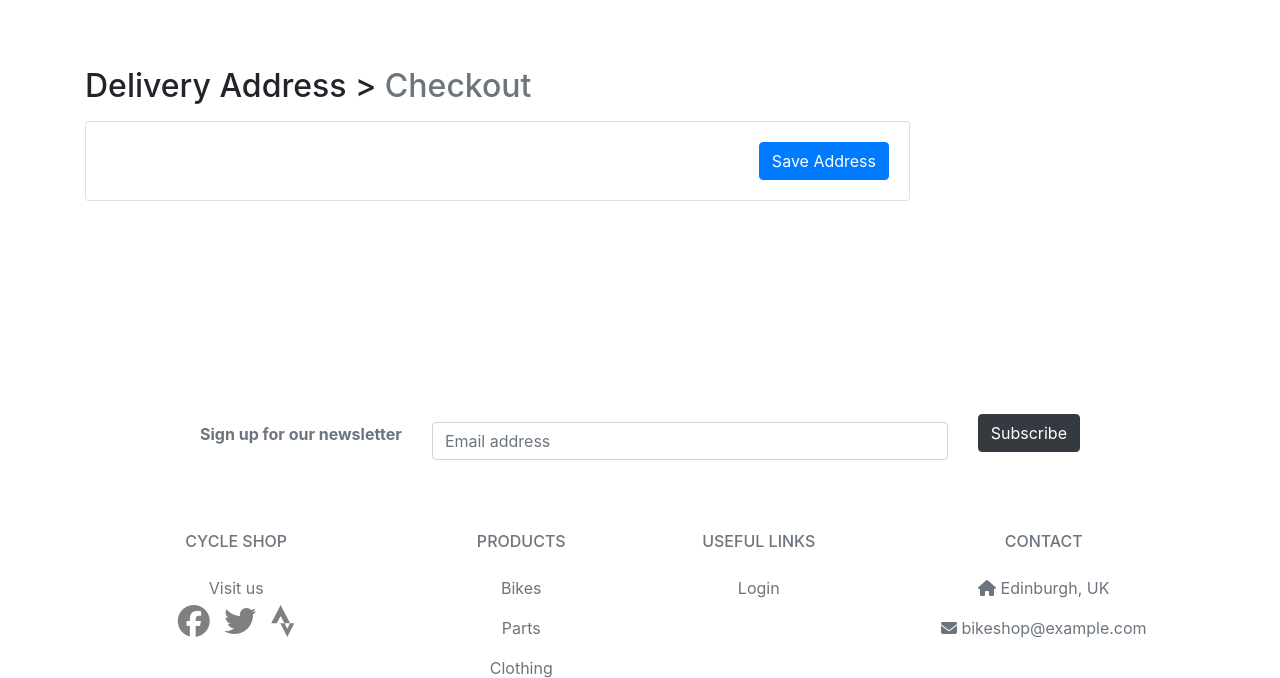
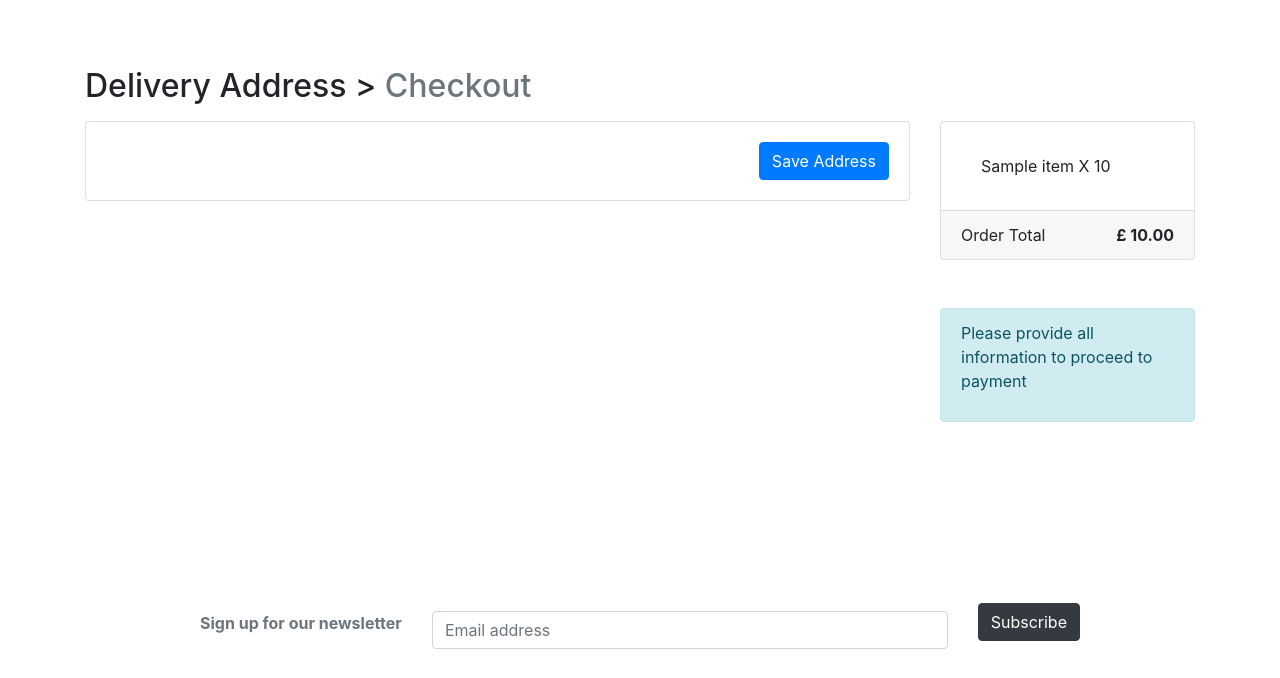
Before and after one commit to jamitag/project-5-eCommerce-Website, a Django app: template checkout/templates/checkout/checkout.html in a window 1280 px wide. Shown: the part 146-824 px from the top of the page. Run offline with Django 3.2, Linux system fonts and the light colour scheme; the template is opened without the code that fills it: most values are stand-ins (such as "Sample title", 1, 10 or a date in 2020); parts of the project's set-up code (start-up, migrations or seed data) failed here and were passed over; some libraries are stand-ins or nearby versions.

Commit message:
Create additional checkout functionality - total items, save address

```diff
--- a/checkout/templates/checkout/checkout.html
+++ b/checkout/templates/checkout/checkout.html
@@ -30,6 +30,33 @@
                 </div>
             </div>
         </div>
+        <div class="col-md-3">
+            <div class="card" style="height: auto;">
+                <div class="card-body">
+                    <ul class="list-group list-group-flush">
+                        {% for order_item in order_items %}
+                        <li class="list-group-item">
+                            {{order_item.item.name}} X {{order_item.quantity}}
+                        </li>
+                        {% endfor %}
+                    </ul>
+                </div>
+                <div class="card-footer">
+                    <span class="float-left">Order Total</span>
+                    <span class="float-right"><b>£ {{order_total|floatformat:2}}</b></span>
+                </div>
+            </div>
+            <br><br>
+            {% if saved_address.is_fully_filled %}
+            <a href="{% url 'payment' %}" class="btn btn-warning btn-md">Make Payment</a>
+            {% else %}
+            <div class="alert alert-info">
+                <p>
+                    Please provide all information to proceed to payment
+                </p>
+            </div>
+            {% endif %}
+        </div>
     </div>
 </div>
 
--- a/checkout/urls.py
+++ b/checkout/urls.py
@@ -3,4 +3,5 @@ from .import views
 
 urlpatterns = [
     path('checkout/', views.checkout, name='checkout'),
+    path('pay/', views.payment, name='payment'),
 ]
```
Also changed, not shown: accounts/models.py (+9 -1 lines), checkout/views.py (+21 -2 lines).
